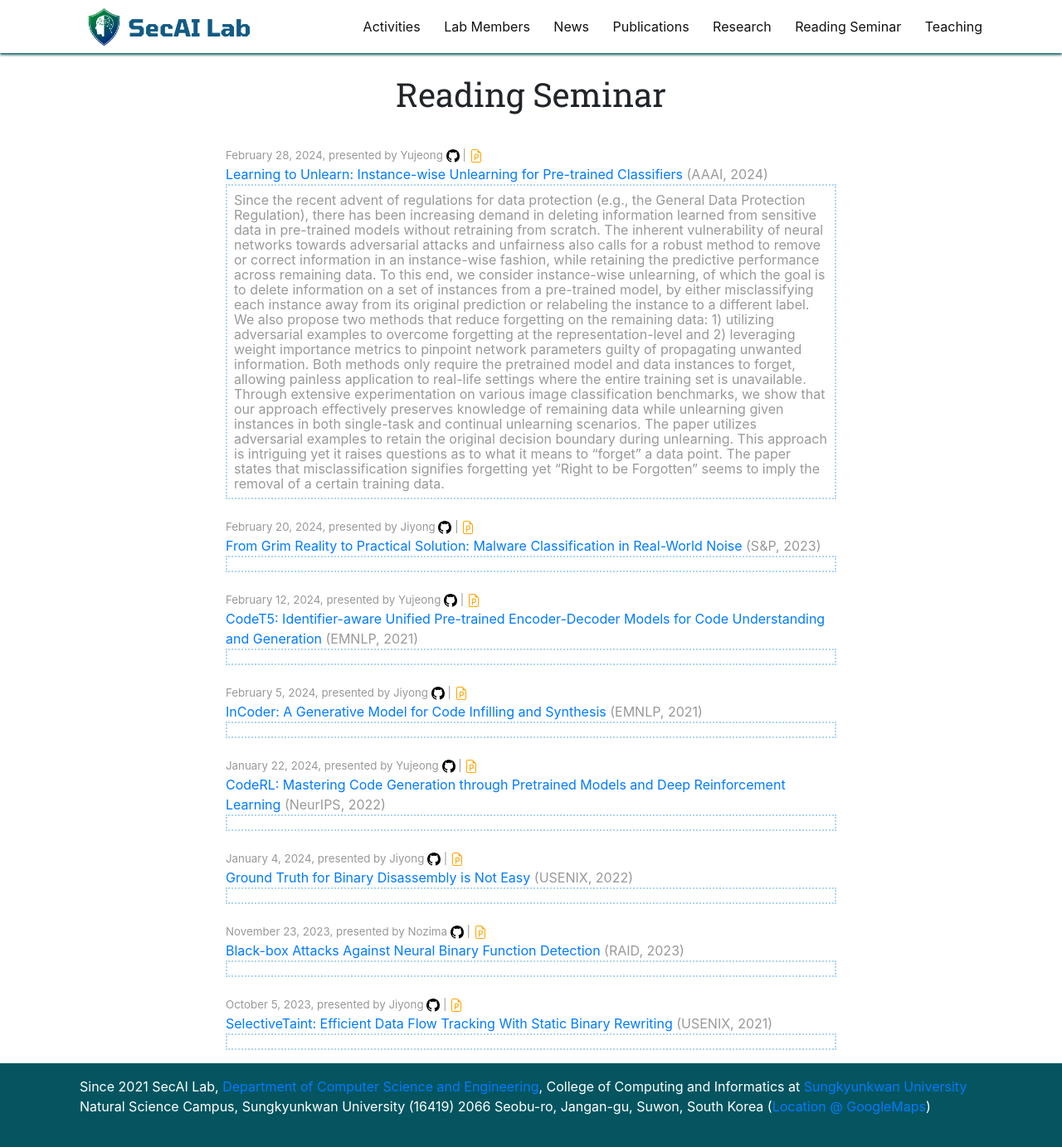
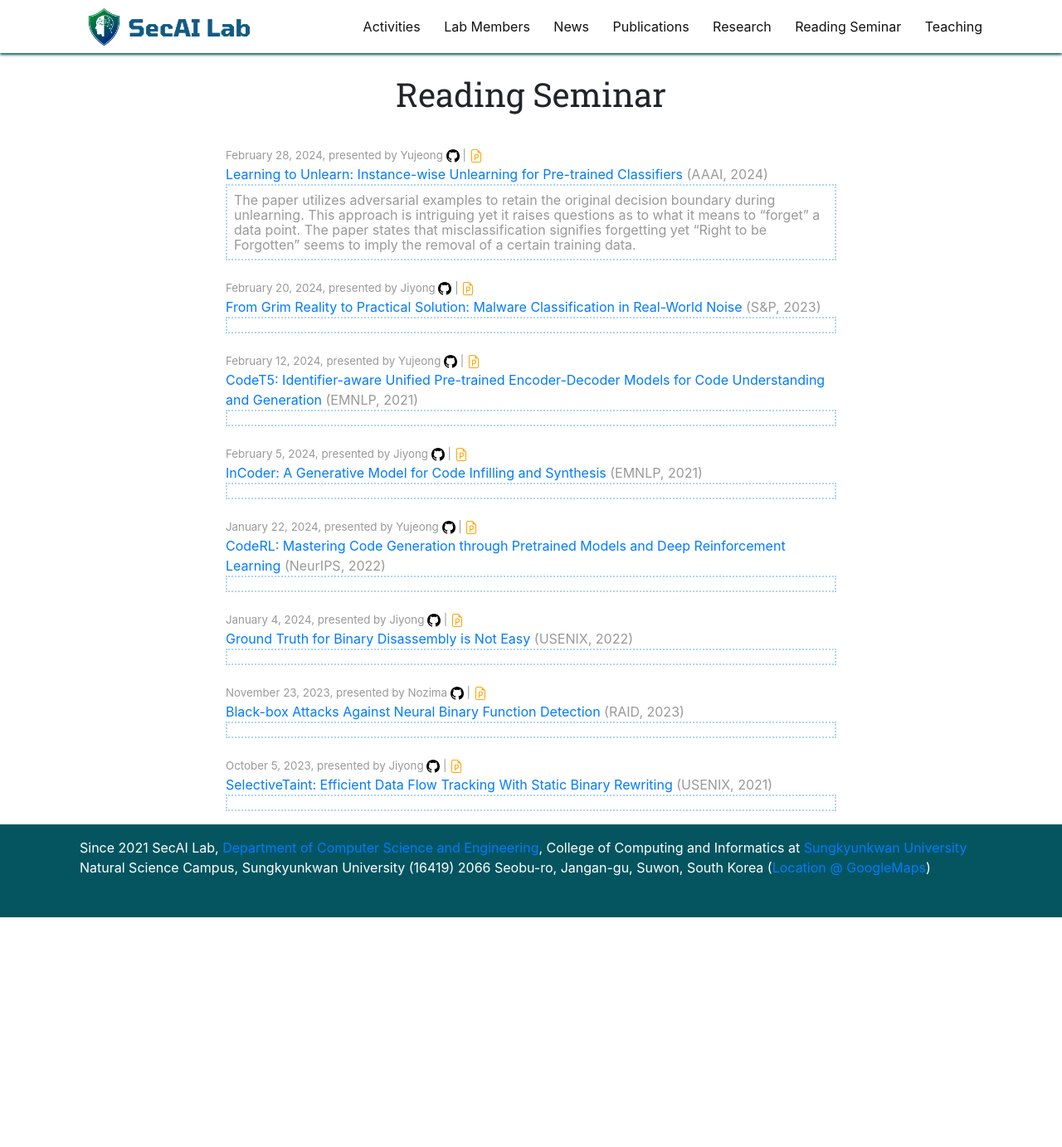
Before and after one commit to SecAI-Lab/secai-lab.github.io, a Jekyll site: the page built from pages/seminar.md, in a window 1280 px wide and 1394 px high. Shown: the top 1383 px of the window at 83% size. Built offline with Jekyll 4.4.1, drawn with Linux system fonts in a browser that asks for light colours; nearby versions of some CDN libraries.

Commit message:
Update readings.yml
fix

```diff
--- a/_data/readings.yml
+++ b/_data/readings.yml
@@ -6,25 +6,7 @@
   conference: AAAI
   date: 2024.02.28
   pub_year: 2024
-  discussion: "Since the recent advent of regulations for data protection
-(e.g., the General Data Protection Regulation), there has been
-increasing demand in deleting information learned from sensitive data in pre-trained models without retraining from
-scratch. The inherent vulnerability of neural networks towards adversarial attacks and unfairness also calls for a robust
-method to remove or correct information in an instance-wise
-fashion, while retaining the predictive performance across
-remaining data. To this end, we consider instance-wise unlearning, of which the goal is to delete information on a set
-of instances from a pre-trained model, by either misclassifying each instance away from its original prediction or relabeling the instance to a different label. We also propose
-two methods that reduce forgetting on the remaining data:
-1) utilizing adversarial examples to overcome forgetting at
-the representation-level and 2) leveraging weight importance
-metrics to pinpoint network parameters guilty of propagating
-unwanted information. Both methods only require the pretrained model and data instances to forget, allowing painless
-application to real-life settings where the entire training set
-is unavailable. Through extensive experimentation on various
-image classification benchmarks, we show that our approach
-effectively preserves knowledge of remaining data while unlearning given instances in both single-task and continual unlearning scenarios.
-
-The paper utilizes adversarial examples to retain the original decision boundary during unlearning. This approach
+  discussion: "The paper utilizes adversarial examples to retain the original decision boundary during unlearning. This approach
 is intriguing yet it raises questions as to what it means to “forget” a data point. The paper states that
 misclassification signifies forgetting yet “Right to be Forgotten” seems to imply the removal of a
 certain training data."
```
